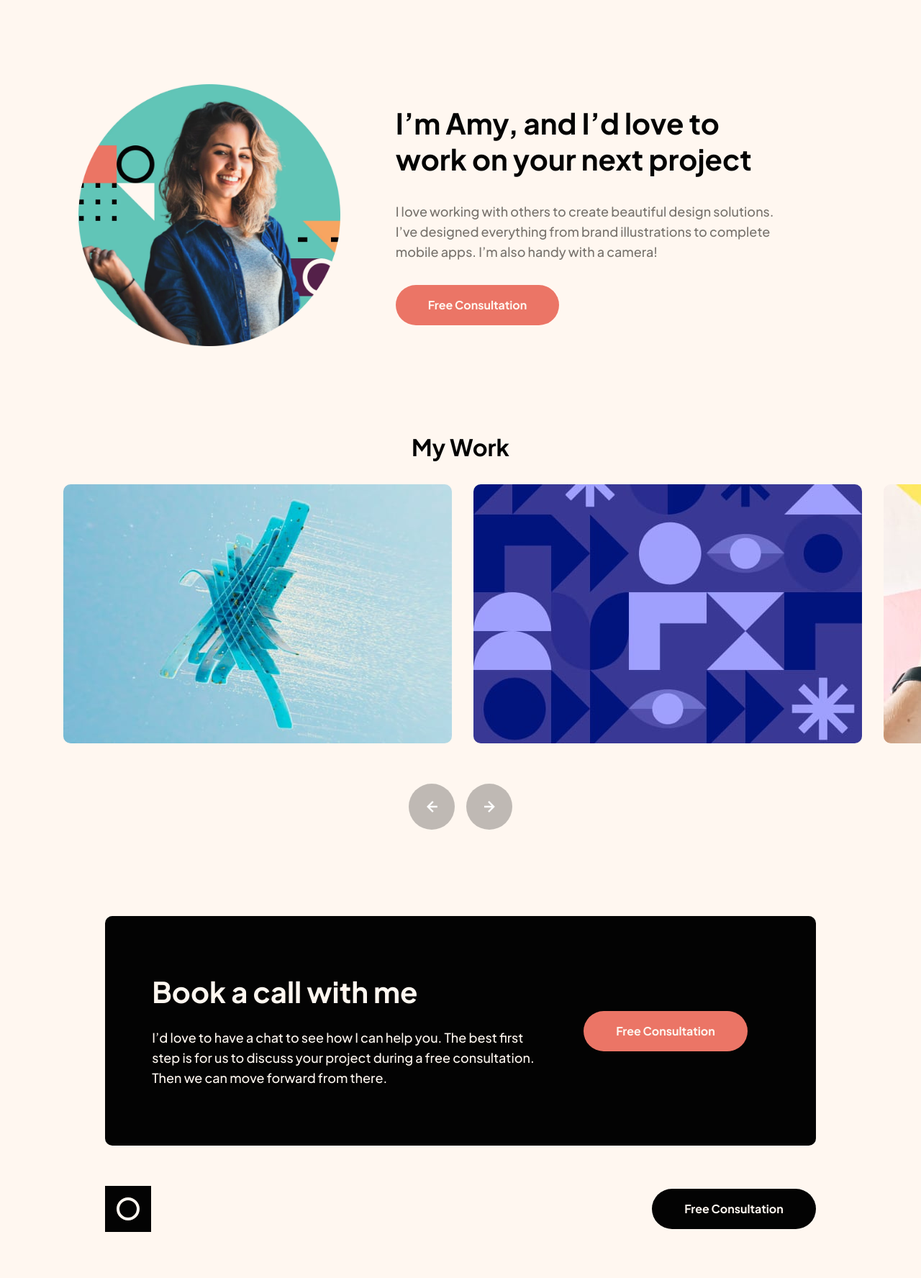
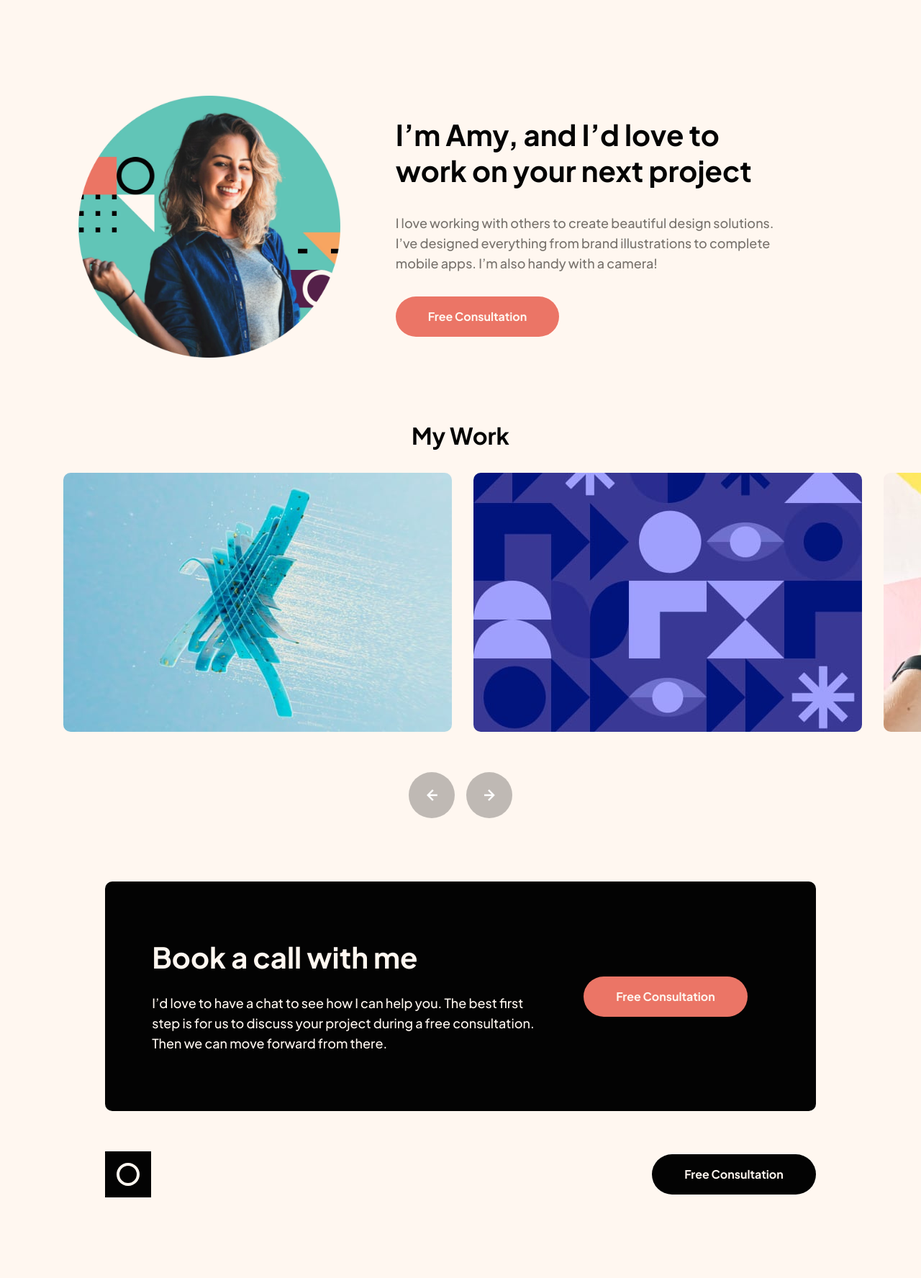
Before and after one commit to nakoyawilson/single-page-design-portfolio, a website built with Vite: page index.html in a window 1280 px wide. Shown: the part 759-2535 px from the top of the page at 72% size. After the commit the page ends 2487 px from the top, so only its background shows below. Built offline with nearby package versions, Linux system fonts and the light colour scheme.

Commit message:
Fix top margins for sections

```diff
--- a/index.html
+++ b/index.html
@@ -75,7 +75,7 @@
         </ul>
       </section>
       <section
-        class="w-mobile-container md:w-[48.25rem] xl:w-desktop-container md:relative md:-left-11 mt-one-hundred md:mt-one-twenty mx-auto md:text-left md:flex md:gap-sixty-nine md:items-center"
+        class="w-mobile-container md:w-[48.25rem] xl:w-desktop-container md:relative md:-left-11 mt-one-hundred md:mt-one-twenty xl:mt-one-thirty-six mx-auto md:text-left md:flex md:gap-sixty-nine md:items-center"
       >
         <img
           src="src/assets/image-amy.webp"
@@ -102,7 +102,7 @@
           >
         </div>
       </section>
-      <section class="mt-one-hundred md:mt-one-twenty">
+      <section class="mt-one-hundred md:mt-one-twenty xl:mt-eighty-eight">
         <h2
           class="font-bold text-2xl md:text-thirty-two leading-thirty md:leading-10"
         >
@@ -163,7 +163,7 @@
         </div>
       </section>
       <section
-        class="w-mobile-container md:w-tablet-container xl:w-desktop-container bg-project-black text-light-cream rounded-ten px-6 py-12 md:pt-14 md:px-14 md:pb-16 xl:py-20 xl:pl-sixty-five xl:pr-ninety-five mt-one-hundred md:mt-one-twenty mx-auto xl:flex xl:justify-between xl:items-center"
+        class="w-mobile-container md:w-tablet-container xl:w-desktop-container bg-project-black text-light-cream rounded-ten px-6 py-12 md:pt-14 md:px-14 md:pb-16 xl:py-20 xl:pl-sixty-five xl:pr-ninety-five mt-one-hundred md:mt-one-twenty xl:mt-eighty-eight mx-auto xl:flex xl:justify-between xl:items-center"
       >
         <div class="xl:basis-2/3">
           <h2
--- a/tailwind.config.cjs
+++ b/tailwind.config.cjs
@@ -66,6 +66,7 @@ module.exports = {
         "eighty-eight": "5.5rem",
         "one-hundred": "6.25rem",
         "one-twenty": "7.5rem",
+        "one-thirty-six": "8.5rem",
       },
       padding: {
         thirty: "1.875rem",
```
